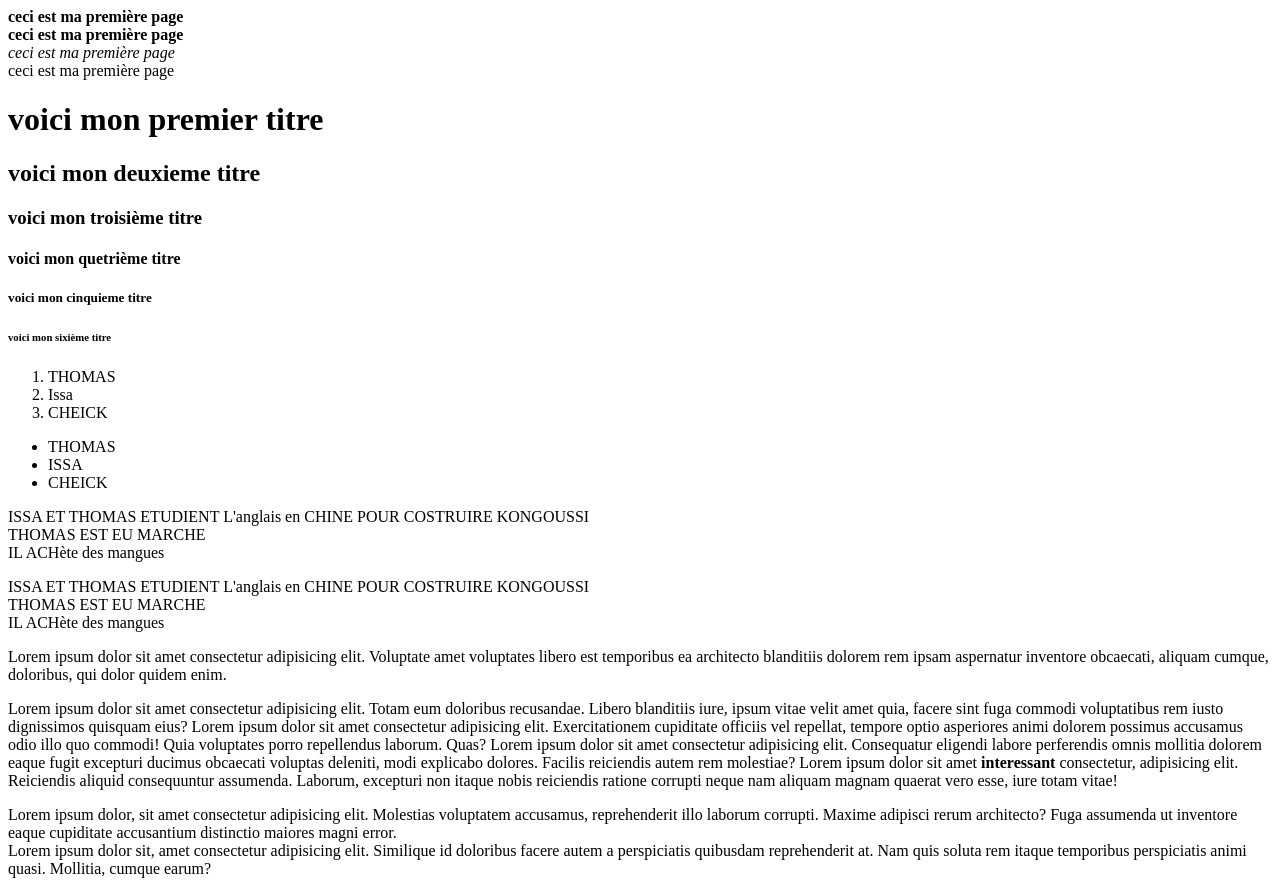
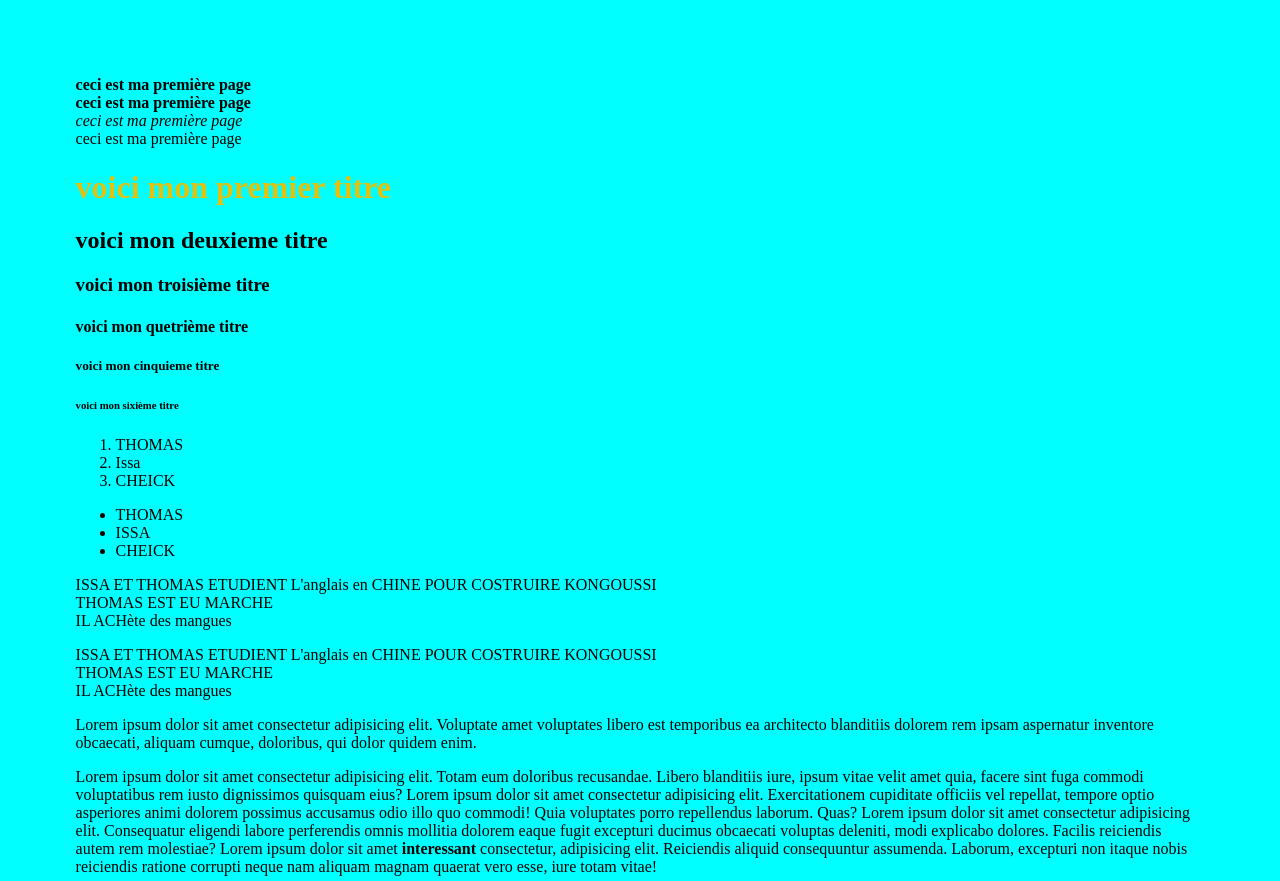
Before and after one commit to ouedraogorobert83-oss/site-web-, a plain HTML site: page index.html in a window 1280 px wide. Shown: the top 881 px of the page. Drawn offline with Linux system fonts and the light colour scheme.

Commit message:
mise en page

```diff
--- a/index.html
+++ b/index.html
@@ -4,6 +4,17 @@
     <meta charset="UTF-8">
     <meta name="viewport" content="width=device-width, initial-scale=1.0">
     <title>Robert</title>
+    <style>
+        body {
+            @media screen {
+                margin: 20mm;
+                background-color: aqua;
+            }
+        }
+        h1 {
+            color: rgb(225, 194, 17);
+        }
+    </style>
 </head>
 <body>
 
```
